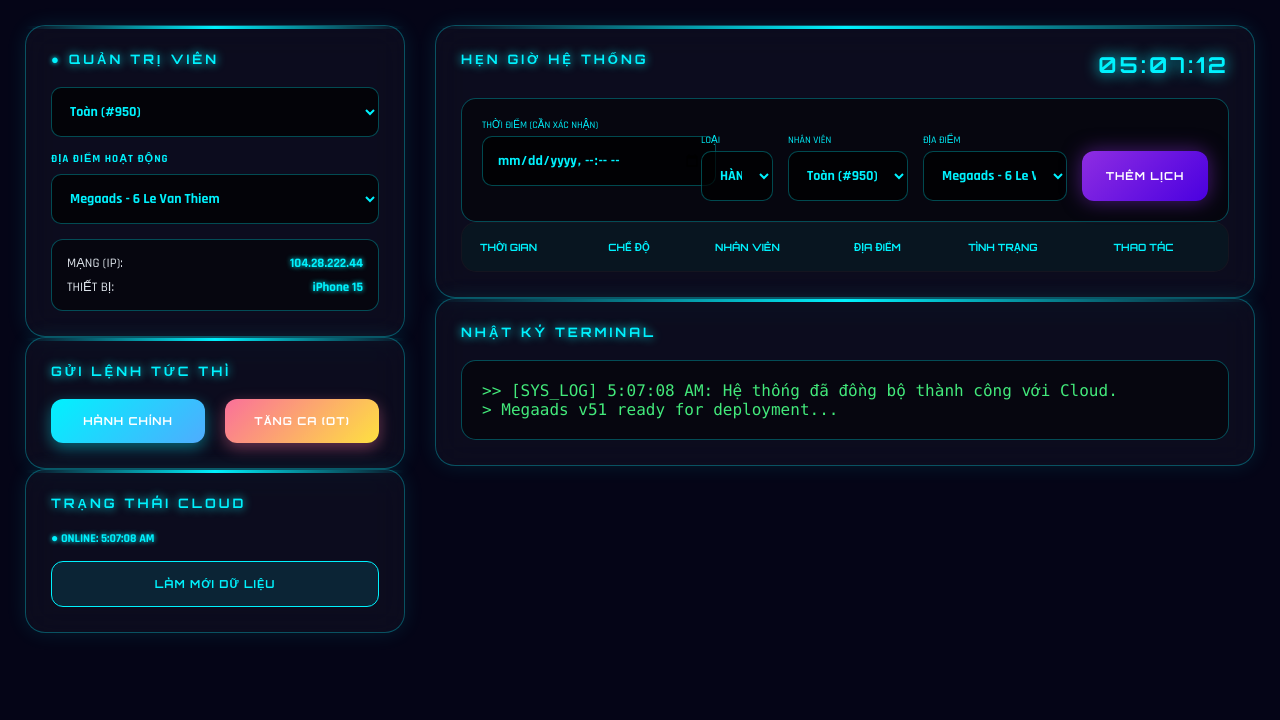
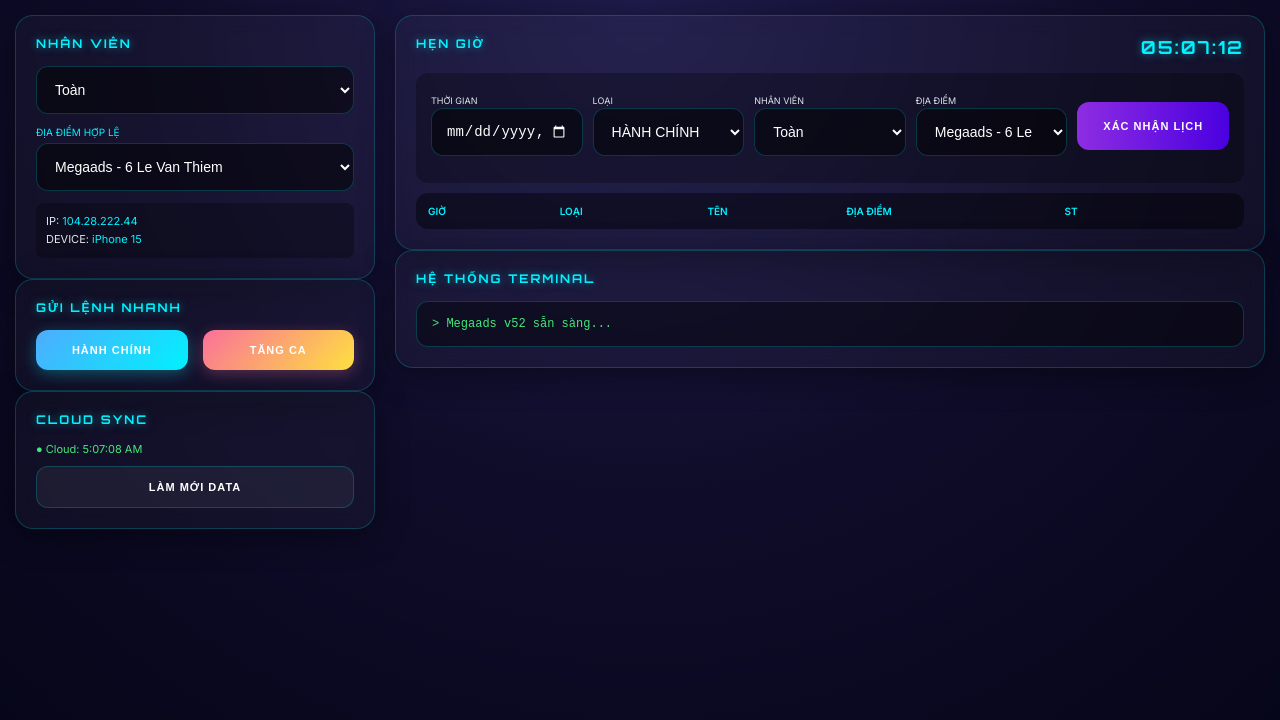
Before and after one commit to thuangeminipro-byte/phapsuchuongmy, a plain HTML site: page index.html in a window 1280 px wide. Drawn offline with Linux system fonts and the light colour scheme.

Commit message:
Update index.html

```diff
--- a/index.html
+++ b/index.html
@@ -2,94 +2,106 @@
 <html lang="vi">
 <head>
     <meta charset="UTF-8">
-    <title>Megaads v51 - Ultra Glow</title>
-    <link href="https://fonts.googleapis.com/css2?family=Orbitron:wght@400;700&family=Rajdhani:wght@500;700&display=swap" rel="stylesheet">
+    <meta name="viewport" content="width=device-width, initial-scale=1.0">
+    <title>Megaads v52 - Mobile Ready</title>
+    <link href="https://fonts.googleapis.com/css2?family=Orbitron:wght@500;700&family=Inter:wght@400;600&display=swap" rel="stylesheet">
     <style>
-        :root { --primary: #00f2fe; --secondary: #4facfe; --accent-ot: #fa709a; --accent-ot-end: #fee140; --success: #43e97b; --danger: #ff5858; --text: #e0e6ed; --border: rgba(0, 242, 254, 0.3); }
-        body { margin: 0; padding: 25px; font-family: 'Rajdhani', sans-serif; background: #050517; color: var(--text); display: grid; grid-template-columns: 380px 1fr; gap: 30px; height: 100vh; box-sizing: border-box; overflow: hidden; }
+        :root { --primary: #00f2fe; --secondary: #4facfe; --accent-ot: #fa709a; --accent-ot-end: #fee140; --success: #43e97b; --danger: #ff5858; --text: #e0e6ed; --border: rgba(0, 242, 254, 0.2); }
+        body {
+            margin: 0; padding: 15px; font-family: 'Inter', sans-serif;
+            background: radial-gradient(circle at top, #1e1b4b, #0f0c29, #050517);
+            color: var(--text); display: grid; grid-template-columns: 360px 1fr; gap: 20px;
+            height: 100vh; box-sizing: border-box; overflow: hidden;
+        }
+        /* Responsive: Chuyển sang 1 cột trên điện thoại */
+        @media (max-width: 900px) {
+            body { grid-template-columns: 1fr; overflow-y: auto; height: auto; }
+            .sidebar, .main-content { overflow-y: visible; }
+        }
 
-        /* Hiệu ứng Glassmorphism & Neon Glow */
-        .card { background: rgba(255, 255, 255, 0.03); padding: 25px; border-radius: 20px; border: 1px solid var(--border); backdrop-filter: blur(15px); position: relative; box-shadow: 0 0 20px rgba(0, 242, 254, 0.1); transition: 0.4s; }
-        .card:hover { border-color: var(--primary); box-shadow: 0 0 30px rgba(0, 242, 254, 0.2); }
-        .card::before { content: ''; position: absolute; top: 0; left: 0; right: 0; height: 3px; background: linear-gradient(90deg, transparent, var(--primary), transparent); }
+        .card {
+            background: rgba(255, 255, 255, 0.03); padding: 20px; border-radius: 18px;
+            border: 1px solid var(--border); backdrop-filter: blur(10px); position: relative;
+            box-shadow: 0 8px 32px rgba(0, 0, 0, 0.4);
+        }
+        h2 {
+            margin: 0 0 15px 0; font-family: 'Orbitron', sans-serif; font-size: 12px;
+            text-transform: uppercase; color: var(--primary); letter-spacing: 2px;
+            text-shadow: 0 0 8px rgba(0, 242, 254, 0.5);
+        }
 
-        h2 { margin: 0 0 20px 0; font-family: 'Orbitron', sans-serif; font-size: 13px; text-transform: uppercase; color: var(--primary); letter-spacing: 3px; text-shadow: 0 0 10px var(--primary); }
+        select, input {
+            width: 100%; padding: 14px; background: rgba(0, 0, 0, 0.5); border: 1px solid var(--border);
+            color: #fff; border-radius: 12px; font-size: 14px; margin-bottom: 12px; outline: none;
+            transition: 0.3s; box-sizing: border-box; color-scheme: dark;
+        }
+        select:focus, input:focus { border-color: var(--primary); box-shadow: 0 0 12px var(--primary); }
 
-        /* Dropdown & Input nâng cấp */
-        select, input {
-            width: 100%; padding: 14px; background: rgba(0, 0, 0, 0.7); border: 1px solid var(--border);
-            color: var(--primary); border-radius: 10px; font-size: 14px; margin-bottom: 15px;
-            outline: none; transition: 0.3s; font-family: 'Rajdhani', sans-serif; font-weight: bold;
+        /* Tách xa các nút chấm công */
+        .btn-row { display: flex; gap: 15px; margin-top: 5px; }
+        button {
+            width: 100%; padding: 14px; border: none; border-radius: 12px;
+            font-weight: 700; cursor: pointer; transition: 0.3s; font-size: 11px;
+            color: white; text-transform: uppercase; letter-spacing: 1px;
         }
-        select:focus, input:focus { border-color: var(--primary); box-shadow: 0 0 15px var(--primary); }
+        button:active { transform: scale(0.96); }
+        .btn-office { background: linear-gradient(135deg, var(--secondary), var(--primary)); box-shadow: 0 4px 15px rgba(0, 242, 254, 0.3); }
+        .btn-ot { background: linear-gradient(135deg, var(--accent-ot), var(--accent-ot-end)); box-shadow: 0 4px 15px rgba(250, 112, 154, 0.3); }
 
-        /* Nút bấm thiết kế lại - Tách xa nhau */
-        .btn-flex-row { display: flex; gap: 20px; margin-top: 10px; } /* Tăng Gap lên 20px */
-        button {
-            width: 100%; padding: 15px; border: none; border-radius: 12px;
-            font-family: 'Orbitron', sans-serif; font-weight: 700; cursor: pointer;
-            transition: 0.3s; font-size: 11px; color: white; text-transform: uppercase; letter-spacing: 1px;
-        }
-        button:hover { transform: translateY(-3px); filter: brightness(1.2); }
-        .btn-office { background: linear-gradient(135deg, #00f2fe, #4facfe); box-shadow: 0 5px 15px rgba(0, 242, 254, 0.4); }
-        .btn-ot { background: linear-gradient(135deg, #fa709a, #fee140); box-shadow: 0 5px 15px rgba(250, 112, 154, 0.4); }
+        .badge { padding: 4px 10px; border-radius: 6px; font-size: 10px; font-weight: 800; }
+        .badge-office { border: 1px solid var(--primary); color: var(--primary); }
+        .badge-ot { background: linear-gradient(90deg, var(--accent-ot), var(--accent-ot-end)); color: #000; }
 
-        /* Hiệu ứng cho chữ */
-        .glow-text { color: var(--primary); text-shadow: 0 0 5px var(--primary); font-weight: bold; }
-        .badge-ot { background: linear-gradient(90deg, var(--accent-ot), var(--accent-ot-end)); color: #000; padding: 5px 12px; border-radius: 6px; font-weight: 800; font-size: 10px; }
-        .badge-office { border: 1px solid var(--primary); color: var(--primary); padding: 5px 12px; border-radius: 6px; font-weight: 800; font-size: 10px; box-shadow: inset 0 0 5px var(--primary); }
+        .table-container { overflow-x: auto; background: rgba(0,0,0,0.2); border-radius: 12px; margin-top: 10px; }
+        table { width: 100%; border-collapse: collapse; min-width: 500px; }
+        th { padding: 12px; text-align: left; font-size: 10px; color: var(--primary); background: rgba(0,0,0,0.3); }
+        td { padding: 12px; border-bottom: 1px solid rgba(255,255,255,0.05); font-size: 13px; }
 
-        /* Bảng hiển thị */
-        .table-container { overflow-y: auto; max-height: 300px; background: rgba(0,0,0,0.3); border-radius: 15px; border: 1px solid rgba(255,255,255,0.05); }
-        table { width: 100%; border-collapse: collapse; }
-        th { padding: 18px; text-align: left; color: var(--primary); font-family: 'Orbitron', sans-serif; font-size: 10px; background: rgba(0,242,254,0.05); position: sticky; top: 0; }
-        td { padding: 18px; border-bottom: 1px solid rgba(255,255,255,0.05); font-weight: 500; }
-
-        #clock { float: right; font-size: 22px; color: var(--primary); font-family: 'Orbitron', sans-serif; text-shadow: 0 0 15px var(--primary); }
-        #logs { background: rgba(0,0,0,0.5); color: var(--success); font-family: 'Consolas', monospace; padding: 20px; border-radius: 15px; flex: 1; overflow-y: auto; border: 1px solid var(--border); }
+        #clock { float: right; font-size: 18px; color: var(--primary); font-family: 'Orbitron', sans-serif; }
+        #logs { background: rgba(0,0,0,0.4); color: var(--success); font-family: monospace; padding: 15px; border-radius: 12px; flex: 1; overflow-y: auto; border: 1px solid var(--border); font-size: 12px; }
     </style>
 </head>
 <body>
     <div class="sidebar">
         <div class="card">
-            <h2><i class="glow-text">●</i> QUẢN TRỊ VIÊN</h2>
+            <h2>NHÂN VIÊN</h2>
             <select id="staffSelect"></select>
-            <label style="font-size: 11px; color: var(--primary); margin-bottom: 8px; display: block; font-weight: bold; letter-spacing: 1px;">ĐỊA ĐIỂM HOẠT ĐỘNG</label>
+            <label style="font-size: 10px; color: var(--primary); margin-bottom: 5px; display: block;">ĐỊA ĐIỂM HỢP LỆ</label>
             <select id="locSelect"></select>
-            <div style="background: rgba(0,0,0,0.5); padding: 15px; border-radius: 12px; border: 1px solid var(--border); font-size: 13px;">
-                <div style="display:flex; justify-content:space-between; margin-bottom:8px;"><span>MẠNG (IP):</span> <span id="lblIP" class="glow-text">...</span></div>
-                <div style="display:flex; justify-content:space-between;"><span>THIẾT BỊ:</span> <span id="lblDevice" class="glow-text">...</span></div>
+            <div style="font-size: 11px; line-height: 1.6; background: rgba(0,0,0,0.3); padding: 10px; border-radius: 8px;">
+                IP: <span id="lblIP" style="color:var(--primary)">...</span><br>
+                DEVICE: <span id="lblDevice" style="color:var(--primary)">...</span>
             </div>
         </div>
         <div class="card">
-            <h2>GỬI LỆNH TỨC THÌ</h2>
-            <div class="btn-flex-row"> <button onclick="manual('HÀNH CHÍNH')" class="btn-office">HÀNH CHÍNH</button>
-                <button onclick="manual('OT')" class="btn-ot">TĂNG CA (OT)</button>
+            <h2>GỬI LỆNH NHANH</h2>
+            <div class="btn-row"> <button onclick="manual('HÀNH CHÍNH')" class="btn-office">HÀNH CHÍNH</button>
+                <button onclick="manual('OT')" class="btn-ot">TĂNG CA</button>
             </div>
         </div>
         <div class="card">
-            <h2>TRẠNG THÁI CLOUD</h2>
-            <div id="syncStat" style="font-size: 12px; margin-bottom: 15px;">Kết nối hệ thống...</div>
-            <button onclick="fetchCloudData()" style="background: rgba(0, 242, 254, 0.1); border: 1px solid var(--primary); color: var(--primary);">LÀM MỚI DỮ LIỆU</button>
+            <h2>CLOUD SYNC</h2>
+            <div id="syncStat" style="font-size: 11px; margin-bottom: 10px;">Đang kết nối...</div>
+            <button onclick="fetchCloudData()" style="background: rgba(255,255,255,0.05); border: 1px solid var(--border);">LÀM MỚI DATA</button>
         </div>
     </div>
     <div class="main-content">
-        <div class="card" style="max-height:55%; display:flex; flex-direction:column;">
-            <h2>HẸN GIỜ HỆ THỐNG <span id="clock">00:00:00</span></h2>
-            <div style="display:flex; gap:15px; align-items:flex-end; background:rgba(0,0,0,0.5); padding:20px; border-radius:15px; border: 1px solid var(--border);">
-                <div style="flex:1.2;"><label style="font-size:10px; color:var(--primary); margin-bottom:5px; display:block;">THỜI ĐIỂM (CẦN XÁC NHẬN)</label><input type="datetime-local" id="sTime"></div>
-                <div style="flex:0.6;"><label style="font-size:10px; color:var(--primary); margin-bottom:5px; display:block;">LOẠI</label><select id="sType" style="margin-bottom:0;"><option value="HÀNH CHÍNH">HÀNH CHÍNH</option><option value="OT">OT</option></select></div>
-                <div style="flex:1;"><label style="font-size:10px; color:var(--primary); margin-bottom:5px; display:block;">NHÂN VIÊN</label><select id="sStaff" style="margin-bottom:0;"></select></div>
-                <div style="flex:1.2;"><label style="font-size:10px; color:var(--primary); margin-bottom:5px; display:block;">ĐỊA ĐIỂM</label><select id="sLoc" style="margin-bottom:0;"></select></div>
-                <button onclick="confirmAndAdd()" style="flex:0.8; background:linear-gradient(135deg, #8E2DE2, #4A00E0); height:50px; box-shadow: 0 0 20px rgba(142, 45, 226, 0.5);">THÊM LỊCH</button>
+        <div class="card" style="display:flex; flex-direction:column; max-height:55%;">
+            <h2>HẸN GIỜ <span id="clock">00:00:00</span></h2>
+            <div style="display:grid; grid-template-columns: repeat(auto-fit, minmax(140px, 1fr)); gap: 10px; background:rgba(0,0,0,0.3); padding:15px; border-radius:12px;">
+                <div><label style="font-size:9px;">THỜI GIAN</label><input type="datetime-local" id="sTime"></div>
+                <div><label style="font-size:9px;">LOẠI</label><select id="sType"><option value="HÀNH CHÍNH">HÀNH CHÍNH</option><option value="OT">OT</option></select></div>
+                <div><label style="font-size:9px;">NHÂN VIÊN</label><select id="sStaff"></select></div>
+                <div><label style="font-size:9px;">ĐỊA ĐIỂM</label><select id="sLoc"></select></div>
+                <button onclick="confirmAndAdd()" style="background:linear-gradient(90deg, #8E2DE2, #4A00E0); height:48px; margin-top:14px;">XÁC NHẬN LỊCH</button>
             </div>
             <div class="table-container">
-                <table><thead><tr><th>THỜI GIAN</th><th>CHẾ ĐỘ</th><th>NHÂN VIÊN</th><th>ĐỊA ĐIỂM</th><th>TÌNH TRẠNG</th><th>THAO TÁC</th></tr></thead><tbody id="schedBody"></tbody></table>
+                <table><thead><tr><th>GIỜ</th><th>LOẠI</th><th>TÊN</th><th>ĐỊA ĐIỂM</th><th>ST</th><th></th></tr></thead><tbody id="schedBody"></tbody></table>
             </div>
         </div>
         <div class="card" style="flex:1; display:flex; flex-direction:column; min-height:0;">
-            <h2>NHẬT KÝ TERMINAL</h2>
-            <div id="logs">> Megaads v51 ready for deployment...</div>
+            <h2>HỆ THỐNG TERMINAL</h2>
+            <div id="logs">> Megaads v52 sẵn sàng...</div>
         </div>
     </div>
 
@@ -106,73 +118,38 @@
                 const data = await res.json();
                 staffs = data.staffs; locs = data.locs;
                 renderStaffs(); updateLocs(); updateSchedLocs();
-                document.getElementById('syncStat').innerHTML = `<span class="glow-text">● ONLINE: ${new Date().toLocaleTimeString()}</span>`;
-                log("Hệ thống đã đồng bộ thành công với Cloud.");
-            } catch (e) {
-                document.getElementById('syncStat').innerHTML = `<span style="color:var(--danger);">● OFFLINE: Lỗi kết nối</span>`;
-                log("Cảnh báo: Không thể tải dữ liệu từ máy chủ.", "#ff5858");
-            }
+                document.getElementById('syncStat').innerHTML = `<span style="color:var(--success);">● Cloud: ${new Date().toLocaleTimeString()}</span>`;
+            } catch (e) { log("Lỗi tải data!", "#ff5858"); }
         }
 
-        window.onload = () => {
-            fetchCloudData(); renderSched(); startClock();
-            document.getElementById('staffSelect').onchange = updateLocs;
-            document.getElementById('sStaff').onchange = updateSchedLocs;
-            document.getElementById('locSelect').onchange = updateInfo;
-        };
+        window.onload = () => { fetchCloudData(); renderSched(); startClock(); document.getElementById('staffSelect').onchange = updateLocs; document.getElementById('sStaff').onchange = updateSchedLocs; document.getElementById('locSelect').onchange = updateInfo; };
 
-        function renderStaffs() {
-            const h = staffs.map((s, i) => `<option value="${i}">${s.name} (#${s.id})</option>`).join('');
-            document.getElementById('staffSelect').innerHTML = h;
-            document.getElementById('sStaff').innerHTML = h;
-        }
-
-        function updateLocs() {
-            const s = staffs[document.getElementById('staffSelect').value]; if(!s) return;
-            document.getElementById('locSelect').innerHTML = locs.filter(l => l.owner == "all" || l.owner == s.id).map((l, i) => `<option value="${i}">${l.name}</option>`).join('');
-            updateInfo();
-        }
-
-        function updateSchedLocs() {
-            const s = staffs[document.getElementById('sStaff').value]; if(!s) return;
-            document.getElementById('sLoc').innerHTML = locs.filter(l => l.owner == "all" || l.owner == s.id).map((l, i) => `<option value="${i}">${l.name}</option>`).join('');
-        }
-
-        function updateInfo() {
-            const s = staffs[document.getElementById('staffSelect').value];
-            if(s) { document.getElementById('lblIP').innerText = s.ip; document.getElementById('lblDevice').innerText = s.device; }
-        }
+        function renderStaffs() { const h = staffs.map((s, i) => `<option value="${i}">${s.name}</option>`).join(''); document.getElementById('staffSelect').innerHTML = h; document.getElementById('sStaff').innerHTML = h; }
+        function updateLocs() { const s = staffs[document.getElementById('staffSelect').value]; if(!s) return; document.getElementById('locSelect').innerHTML = locs.filter(l => l.owner == "all" || l.owner == s.id).map((l, i) => `<option value="${i}">${l.name}</option>`).join(''); updateInfo(); }
+        function updateSchedLocs() { const s = staffs[document.getElementById('sStaff').value]; if(!s) return; document.getElementById('sLoc').innerHTML = locs.filter(l => l.owner == "all" || l.owner == s.id).map((l, i) => `<option value="${i}">${l.name}</option>`).join(''); }
+        function updateInfo() { const s = staffs[document.getElementById('staffSelect').value]; if(s) { document.getElementById('lblIP').innerText = s.ip; document.getElementById('lblDevice').innerText = s.device; }}
 
         function confirmAndAdd() {
             const t = document.getElementById('sTime').value;
-            if(!t) return alert("Hệ thống yêu cầu nhập thời gian!");
-
-            // Logic nút đồng ý giả lập thông báo xác nhận
-            const timeStr = new Date(t).toLocaleString('vi-VN');
-            if(confirm(`XÁC NHẬN HẸN GIỜ: \nThời gian: ${timeStr} \nNhân viên: ${document.getElementById('sStaff').selectedOptions[0].text}`)) {
-                addSched();
+            if(!t) return alert("Chọn giờ!");
+            if(confirm(`Hẹn giờ cho ${document.getElementById('sStaff').selectedOptions[0].text}?`)) {
+                const sS = document.getElementById('sStaff'), lS = document.getElementById('sLoc');
+                scheds.push({ id: Date.now(), time: t, type: document.getElementById('sType').value, sIdx: sS.value, sName: sS.options[sS.selectedIndex].text, lIdx: lS.value, lName: lS.options[lS.selectedIndex].text, exec: false, st: "CHỜ" });
+                localStorage.setItem('schedules', JSON.stringify(scheds)); renderSched();
             }
-        }
-
-        function addSched() {
-            const t = document.getElementById('sTime').value;
-            const sS = document.getElementById('sStaff'), lS = document.getElementById('sLoc');
-            scheds.push({ id: Date.now(), time: t, type: document.getElementById('sType').value, sIdx: sS.value, sName: sS.options[sS.selectedIndex].text, lIdx: lS.value, lName: lS.options[lS.selectedIndex].text, exec: false, st: "CHỜ LỆNH" });
-            localStorage.setItem('schedules', JSON.stringify(scheds)); renderSched();
-            log(`Lên lịch thành công cho [${sS.options[sS.selectedIndex].text}]`);
         }
 
         function renderSched() {
             const b = document.getElementById('schedBody'); b.innerHTML = '';
             scheds.sort((a,b) => new Date(a.time) - new Date(b.time)).forEach(s => {
-                const tr = document.createElement('tr'); if(s.exec) tr.style.opacity = "0.3";
+                const tr = document.createElement('tr'); if(s.exec) tr.style.opacity = "0.4";
                 const badge = s.type == 'OT' ? 'badge-ot' : 'badge-office';
-                tr.innerHTML = `<td>${new Date(s.time).toLocaleString('vi-VN')}</td><td><span class="${badge}">${s.type}</span></td><td>${s.sName}</td><td>${s.lName}</td><td class="glow-text">${s.st}</td><td style="text-align:right"><button onclick="delS(${s.id})" style="background:#ff585822; color:var(--danger); border:1px solid var(--danger); width:auto; padding:5px 15px;">HỦY</button></td>`;
+                tr.innerHTML = `<td>${new Date(s.time).toLocaleString('vi-VN')}</td><td><span class="${badge}">${s.type}</span></td><td>${s.sName}</td><td>${s.lName}</td><td>${s.st}</td><td style="text-align:right"><button onclick="delS(${s.id})" style="background:rgba(255,88,88,0.2); color:var(--danger); width:auto; padding:5px 10px;">X</button></td>`;
                 b.appendChild(tr);
             });
         }
 
-        window.delS = (id) => { if(confirm("Hủy bỏ lịch hẹn này?")) { scheds = scheds.filter(x => x.id != id); localStorage.setItem('schedules', JSON.stringify(scheds)); renderSched(); }};
+        window.delS = (id) => { if(confirm("Xóa?")) { scheds = scheds.filter(x => x.id != id); localStorage.setItem('schedules', JSON.stringify(scheds)); renderSched(); }};
 
         function startClock() {
             setInterval(() => {
@@ -180,25 +157,22 @@
                 scheds.forEach(s => {
                     if(!s.exec) {
                         const diff = now - new Date(s.time);
-                        if(diff >= 0 && diff < 60000) {
-                            trigger(s.type, staffs[s.sIdx], locs[s.lIdx]); s.exec = true; s.st = "XONG";
-                            localStorage.setItem('schedules', JSON.stringify(scheds)); renderSched();
-                        } else if (diff >= 60000) { s.exec = true; s.st = "TRỄ"; localStorage.setItem('schedules', JSON.stringify(scheds)); renderSched(); }
+                        if(diff >= 0 && diff < 60000) { trigger(s.type, staffs[s.sIdx], locs[s.lIdx]); s.exec = true; s.st = "XONG"; localStorage.setItem('schedules', JSON.stringify(scheds)); renderSched(); }
                     }
                 });
             }, 2000);
         }
 
         async function trigger(type, st, lc) {
-            log(`Đang truyền tin [${type}] tới server cho ${st.name}...`);
+            log(`Gửi lệnh [${type}] cho ${st.name}...`);
             try {
                 const res = await fetch(type == 'OT' ? API_OT : API_OFFICE, { method: 'POST', headers: { 'Content-Type': 'application/json' }, body: JSON.stringify({ staff_id: st.id, location_data: { lat: lc.lat, long: lc.lng, ip: st.ip, location_name: lc.name } }) });
-                const d = await res.json(); log(`Giao dịch hoàn tất: ${d.message || 'SUCCESS'}`);
-            } catch (e) { log("LỖI TRUYỀN TIN: Cần kiểm tra CORS hoặc Internet.", "#ff5858"); }
+                const d = await res.json(); log(`[Xong] ${d.message || 'Thành công'}`);
+            } catch (e) { log("Lỗi CORS!", "#ff5858"); }
         }
 
         function manual(t) { trigger(t, staffs[document.getElementById('staffSelect').value], locs[document.getElementById('locSelect').value]); }
-        function log(m, c = "var(--success)") { const d = document.createElement('div'); d.style.color = (c=="var(--success)" ? "var(--success)" : c); d.innerText = `>> [SYS_LOG] ${new Date().toLocaleTimeString()}: ${m}`; document.getElementById('logs').prepend(d); }
+        function log(m, c = "var(--success)") { const d = document.createElement('div'); d.style.color = (c=="var(--success)" ? "var(--success)" : c); d.innerText = `> ${new Date().toLocaleTimeString()}: ${m}`; document.getElementById('logs').prepend(d); }
     </script>
 </body>
 </html>
```
